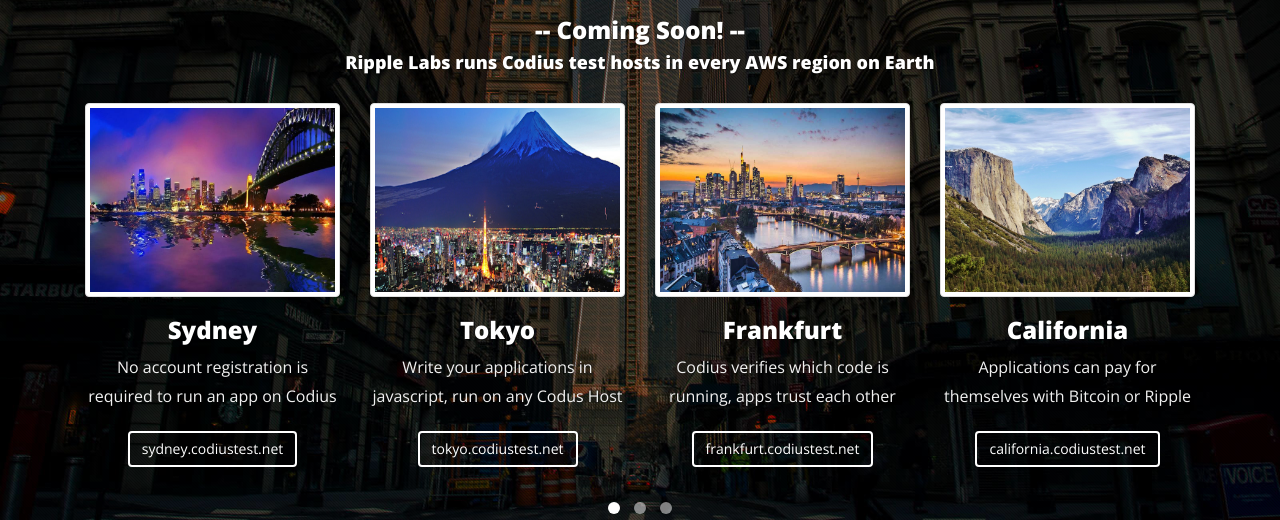
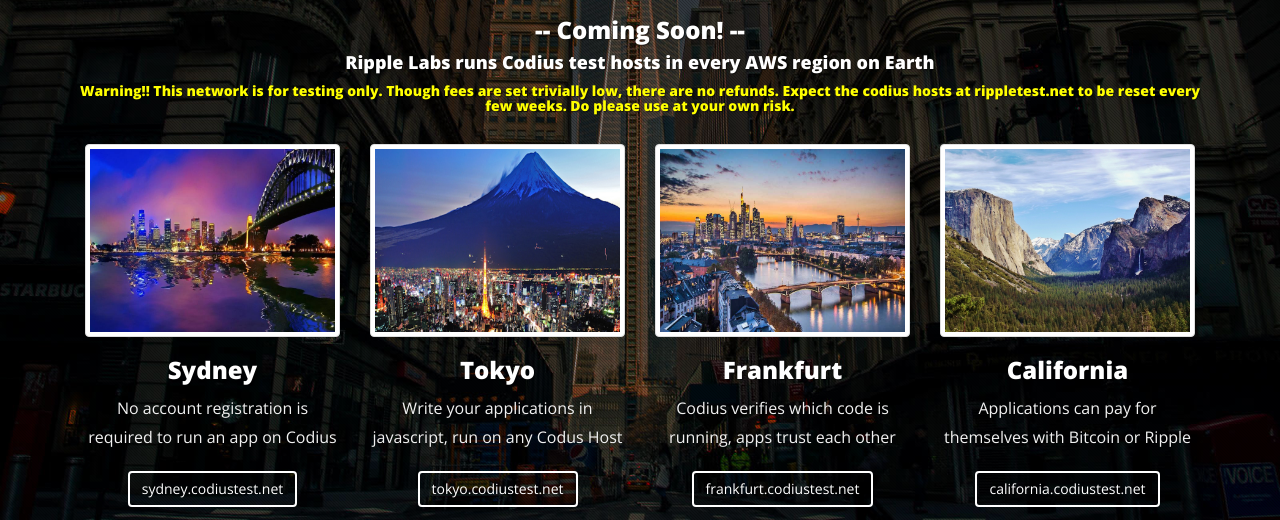
Before and after one commit to codius-deprecated/codiustest.net, a plain HTML site: page index.html in a window 1280 px wide. Shown: the part 280-800 px from the top of the page. Drawn offline with nearby package versions, Linux system fonts and the light colour scheme.

Commit message:
[TASK] Add disclaimers to home page

```diff
--- a/index.html
+++ b/index.html
@@ -79,6 +79,7 @@
 					<h2>Codius Test Net</h2>
 					<h3>-- Coming Soon! --</h3>
           <h4>Ripple Labs runs Codius test hosts in every AWS region on Earth</h4>
+          <h5 style='color:yellow'>Warning!! This network is for testing only. Though fees are set trivially low, there are no refunds. Expect the codius hosts at rippletest.net to be reset every few weeks. Do please use at your own risk.</h5>
 				</div>
 
 				<!-- featured-list -->
```
